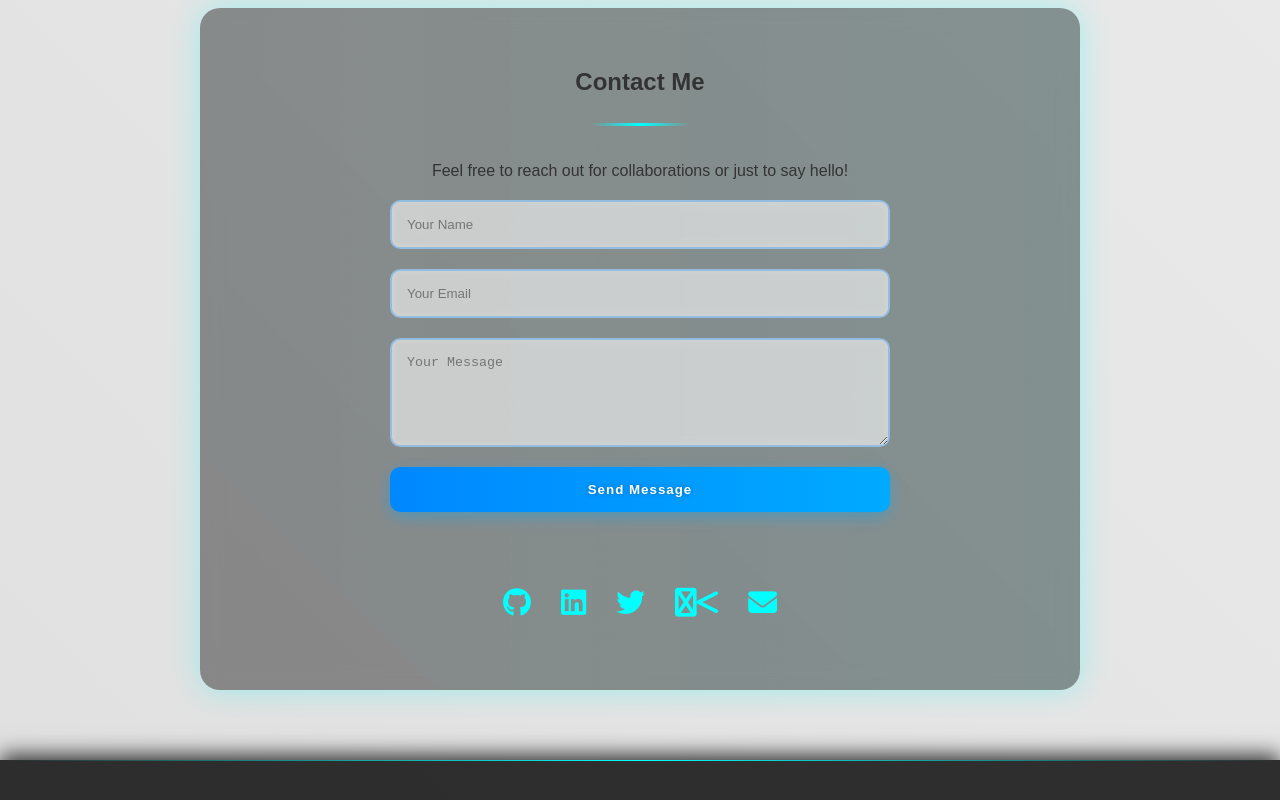
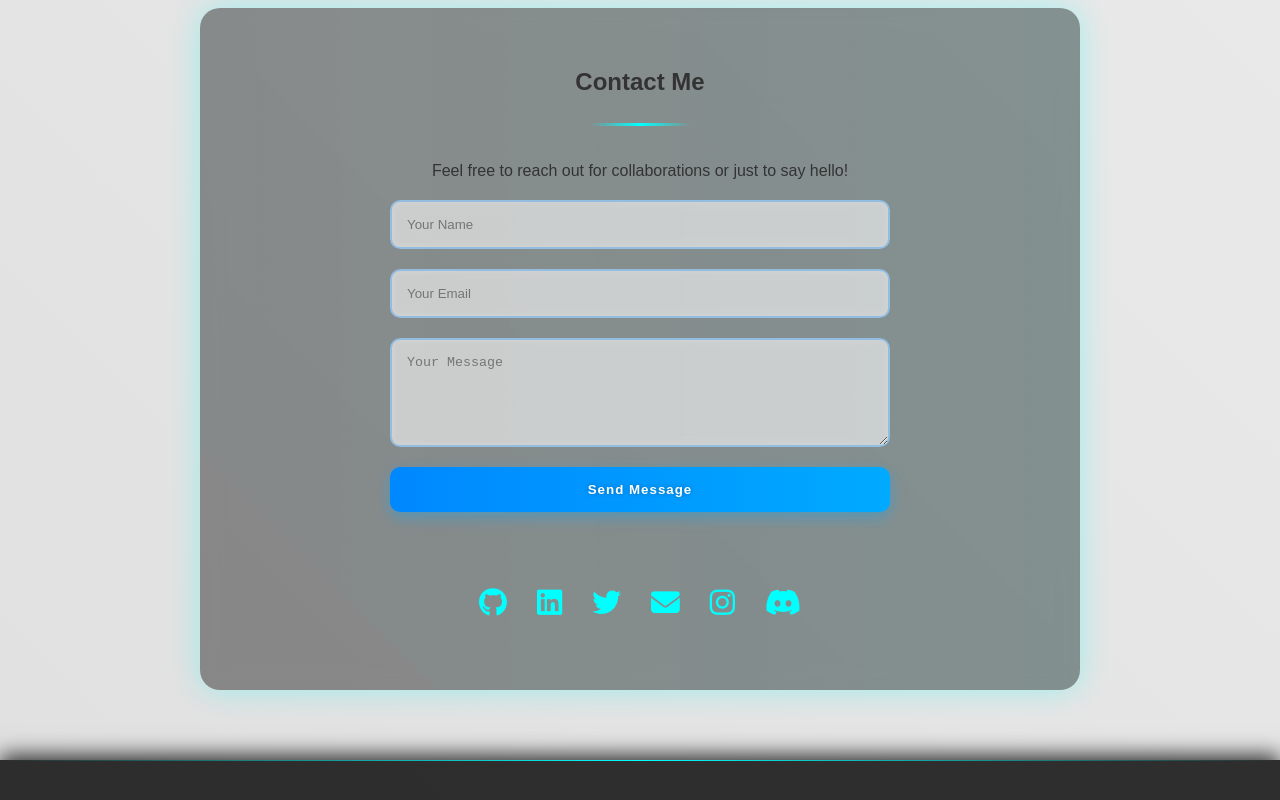
Before and after one commit to PROTOX-1/Website, a website: page index.html in a window 1280 px wide. Shown: the part 2871-3671 px from the top of the page. Drawn offline with Linux system fonts and the light colour scheme.

Commit message:
Update index.html

```diff
--- a/index.html
+++ b/index.html
@@ -1,4 +1,3 @@
-
 <!DOCTYPE html>
 <html lang="en">
 <head>
@@ -179,9 +178,9 @@
             <a href="https://github.com/PROTOX-1" aria-label="GitHub"><i class="fab fa-github"></i></a>
             <a href="#" aria-label="LinkedIn"><i class="fab fa-linkedin"></i></a>
             <a href="https://x.com/Gamezone454271" aria-label="Twitter"><i class="fab fa-twitter"></i></a>
-            <a href="https://instagram.com/notprotox" aria-label="Instagram"><i class="fas fa-instagram"><</i></a>
-            <a href="
             <a href="mailto:pratikghansawant2009@gmail.com" aria-label="Email"><i class="fas fa-envelope"></i></a>
+            <a href="#" aria-label="Instagram"><i class="fab fa-instagram"></i></a>
+            <a href="#" aria-label="Discord"><i class="fab fa-discord"></i></a>
         </div>
     </section>
 
```
